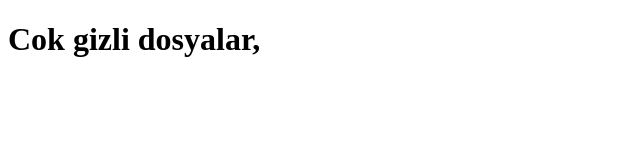
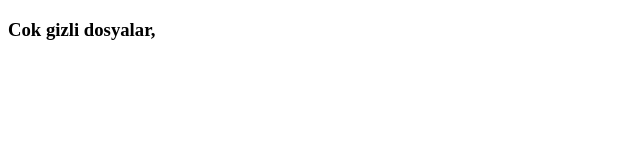
Before and after one commit to Lunaxqc/launcher, a plain HTML site: page index.html in a window 1280 px wide. Shown: the whole page, without its empty margins (0-640 px from the left). Drawn offline with Linux system fonts and the light colour scheme.

Commit message:
Update index.html

```diff
--- a/index.html
+++ b/index.html
@@ -4,6 +4,6 @@
   <title>launcher.mazenetwork.com.tr</title>
 </head>
 <body>
-  <h1>Cok gizli dosyalar,</h1>
+  <h3>Cok gizli dosyalar,</h3>
 </body>
 </html>
```
